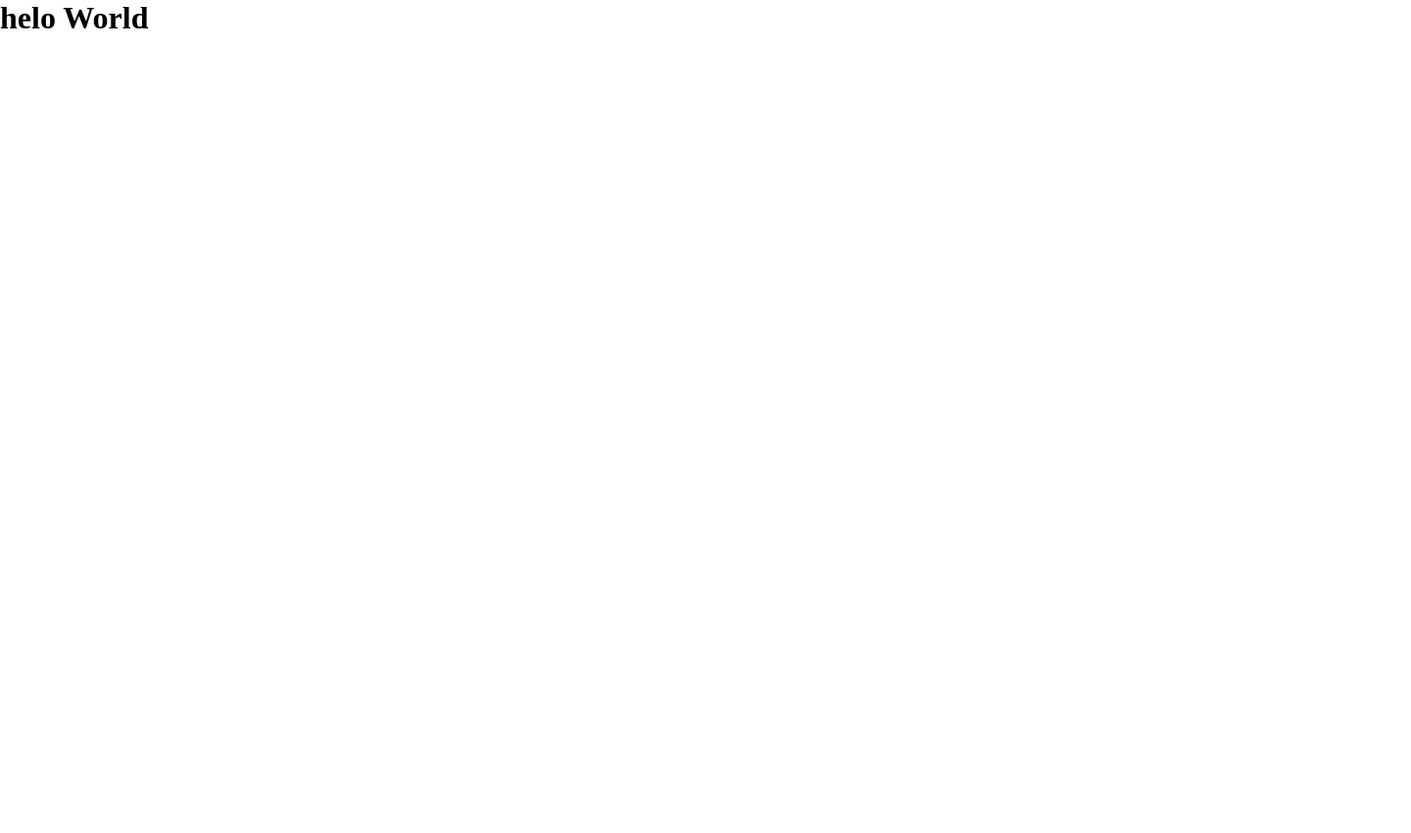
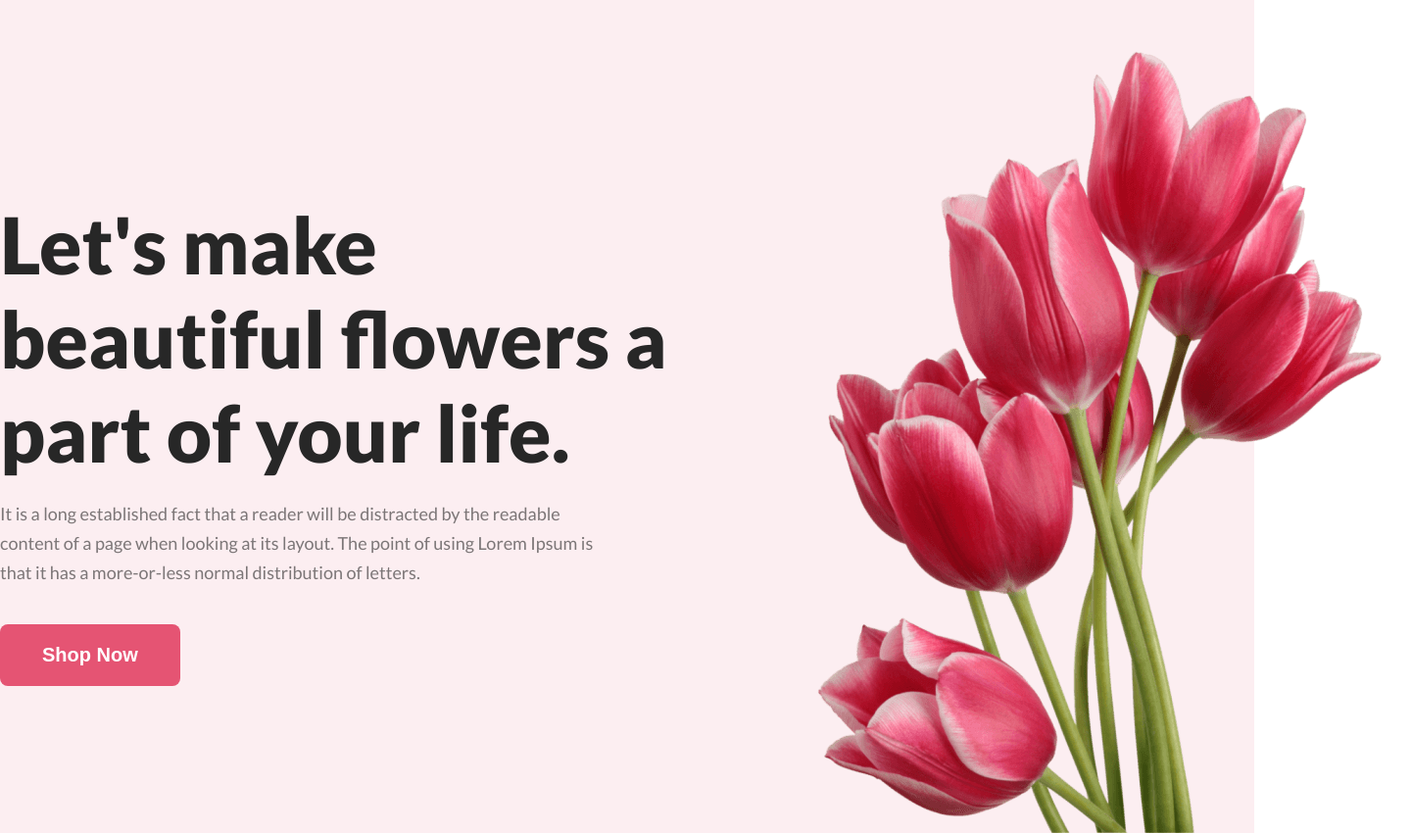
Before and after one commit to bishaldofo/my-flower-shop-assignment, a plain HTML site: page index.html in a window 1280 px wide. Shown: the whole page at 98% size, 1440 px wide, since content can reach past the window. Before the commit the page ends 800 px from the top, so only its background shows below. Drawn offline with Linux system fonts and the light colour scheme.

Commit message:
Header banner added

```diff
--- a/css/style.css
+++ b/css/style.css
@@ -1,4 +1,57 @@
-*{
+/* common shared style */
+body{
+   font-family: 'Lato', sans-serif;
    margin: 0;
    padding: 0;
 }
+
+.btn-primary{
+   color: #FFF;
+   font-size: 20px;
+   font-weight: 700;
+   border-radius: 8px;
+   background: #E55473;
+   padding: 20px 43px;
+   border: 0;
+   margin-top: 20px;
+}
+
+/* header start */
+header{
+   background-color: #FCEEF1;
+}
+
+.banner-container{
+   width: 1440px;
+   display: flex;
+   margin: 0 auto;
+   align-items: center;
+   justify-content: space-between;
+   padding-top: 50px;
+}
+
+.banner-content{}
+
+.banner-title{
+   color: #272727;
+   font-size: 80px;
+   font-weight: 800;
+   margin: 0;
+   width: 430px;
+   margin-bottom: 20px;
+   width: 708px;
+}
+
+.banner-description{
+   color: rgba(39, 39, 39, 0.60);
+   font-size: 18px;
+   font-weight: 400;
+   line-height: 30px;
+   width: 634px;
+}
+
+.banner-container img{
+   width: 635px;
+   height: 800px;
+}
+/* header end  */
--- a/index.html
+++ b/index.html
@@ -1,12 +1,31 @@
 <!DOCTYPE html>
 <html lang="en">
+
    <head>
       <meta charset="UTF-8">
       <meta name="viewport" content="width=device-width, initial-scale=1.0">
       <title>Flower Shop Assignment</title>
+      <link rel="preconnect" href="https://fonts.googleapis.com">
+      <link rel="preconnect" href="https://fonts.gstatic.com" crossorigin>
+      <link href="https://fonts.googleapis.com/css2?family=Lato:wght@300;400;700;900&display=swap" rel="stylesheet">
       <link rel="stylesheet" href="css/style.css">
    </head>
+
    <body>
-      <h1>helo World</h1>
+      <header>
+         <div class="banner-container">
+            <div class="banner-content">
+               <h1 class="banner-title">Let's make beautiful flowers a part of your life.</h1>
+               <p class="banner-description">It is a long established fact that a reader will be distracted by the readable
+                  content of a page when looking at its layout. The point of using Lorem Ipsum is
+                  that it has a more-or-less normal distribution of letters.</p>
+               <button class="btn-primary">Shop Now</button>
+            </div>
+            <img src="images/pngwing-10.png" alt="">
+         </div>
+      </header>
+      <main></main>
+      <footer></footer>
    </body>
+
 </html>
```
Also changed, not shown: images/Flower-01.png (renamed from images/Flower 01.png), images/Group-57.png (renamed from images/Group 57.png), images/Group-58.png (renamed from images/Group 58.png), images/Group-59.png (renamed from images/Group 59.png), images/Rectangle-4.png (renamed from images/Rectangle 4.png), images/Rectangle-5.png (renamed from images/Rectangle 5.png), images/Rectangle-6.png (renamed from images/Rectangle 6.png), images/Rectangle-9.png (renamed from images/Rectangle 9.png), images/pngwing-10.png (renamed from images/pngwing 10.png), images/pngwing-5.png (renamed from images/pngwing 5.png), images/pngwing-6.png (renamed from images/pngwing 6.png), images/pngwing-7.png (renamed from images/pngwing 7.png), images/pngwing-8.png (renamed from images/pngwing 8.png).
